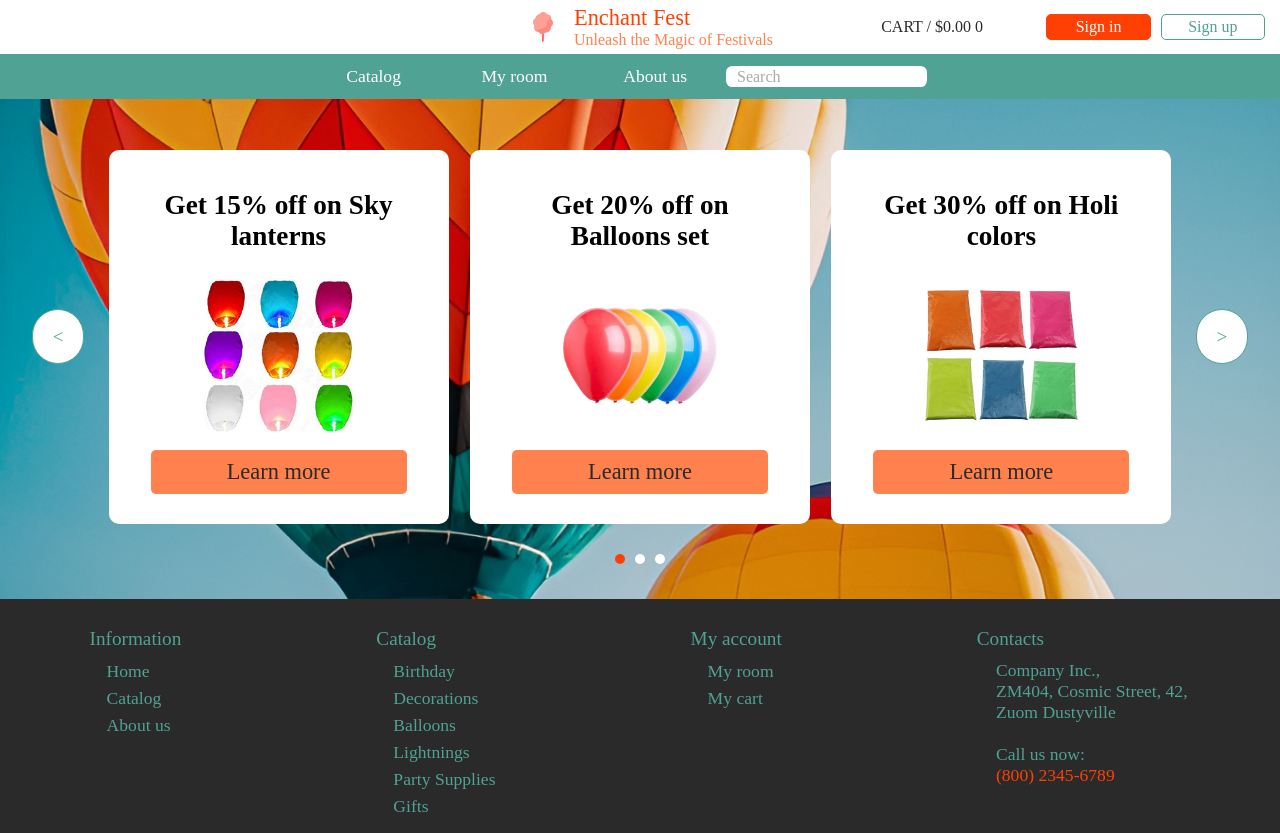
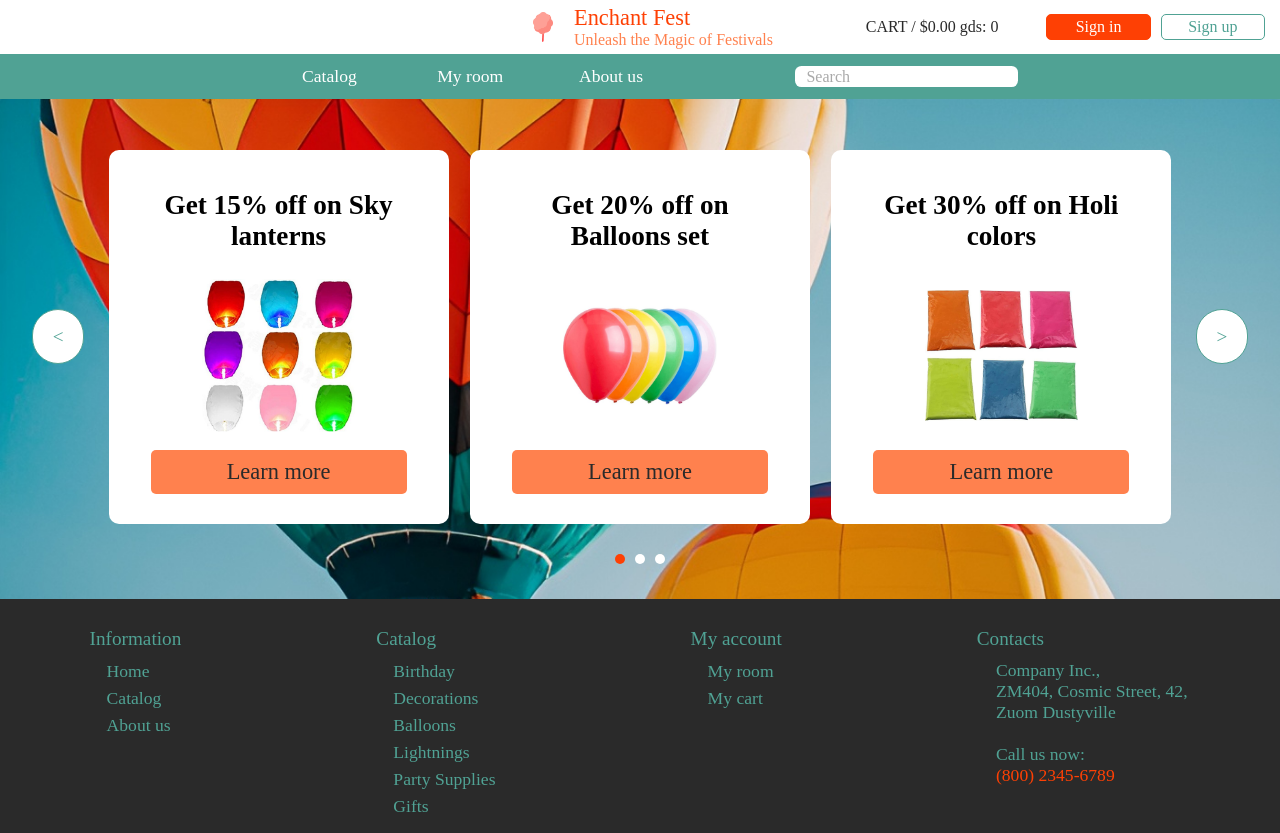
Before and after one commit to Elina-nep/eCommerce-Application, a React (Create React App) app: page / in a window 1280 px wide. Built offline with nearby package versions, Linux system fonts and the light colour scheme; no server answers; a web font is replaced by a local one.

Commit message:
feat: burger menu

```diff
--- a/src/components/header/head/Head.scss
+++ b/src/components/header/head/Head.scss
@@ -12,7 +12,7 @@
   position: relative;
   width: 60%;
   left: 40%;
-  @media (min-width: 390px) and (max-width: 575px) {
+  @media (min-width: 210px) and (max-width: 575px) {
     left: 0;
     display: flex;
     flex-direction: row;
@@ -38,7 +38,7 @@
 
 .logo-img {
   width: 20px;
-  @media (min-width: 390px) and (max-width: 576px) {
+  @media (min-width: 210px) and (max-width: 576px) {
     width: 68%;
   }
   @media (min-width: 576px) and (max-width: 768px) {
@@ -63,7 +63,7 @@
 .store-title {
   width: 80%;
   font-size: var(--font-large);
-  @media (min-width: 390px) and (max-width: 768px) {
+  @media (min-width: 210px) and (max-width: 768px) {
     font-size: var(--font-small);
   }
 }
@@ -73,7 +73,7 @@
   list-style-type: none;
   text-decoration: none;
   color: var(--primary-color);
-  @media (min-width: 390px) and (max-width: 768px) {
+  @media (min-width: 210px) and (max-width: 768px) {
     width: 30%;
   }
 }
@@ -81,7 +81,7 @@
   color: var(--primary-color-light);
   font-size: var(--font-xsmall);
   display: flex;
-  @media (min-width: 390px) and (max-width: 576px) {
+  @media (min-width: 210px) and (max-width: 576px) {
     font-size: 0.8rem;
   }
   @media (min-width: 576px) and (max-width: 768px) {
@@ -97,8 +97,9 @@
   text-decoration: none;
   position: relative;
   font-size: var(--font-xsmall);
-  @media (min-width: 390px) and (max-width: 575px) {
-    margin: 0 8%;
+  @media (min-width: 210px) and (max-width: 575px) {
+    margin: 0 6%;
+    width: 28%;
   }
 }
 
@@ -107,8 +108,8 @@
   list-style-type: none;
   text-decoration: none;
   font-size: var(--font-xsmall);
-  @media (min-width: 390px) and (max-width: 575px) {
-    font-size: 0.9rem;
+  @media (min-width: 210px) and (max-width: 575px) {
+    font-size: 0.8rem;
   }
 }
 
@@ -117,7 +118,7 @@
   justify-content: space-between;
   font-size: var(--font-medium);
   width: 30%;
-  @media (min-width: 390px) and (max-width: 768px) {
+  @media (min-width: 210px) and (max-width: 768px) {
     justify-content: space-between;
   }
 }
@@ -143,7 +144,7 @@
     border: 1px solid var(--primary-color);
     color: var(--primary-color);
   }
-  @media (min-width: 390px) and (max-width: 768px) {
+  @media (min-width: 210px) and (max-width: 768px) {
     width: 42%;
   }
 }
@@ -168,7 +169,7 @@
     border: 1px solid var(--secondary-color);
     color: var(--light-color);
   }
-  @media (min-width: 390px) and (max-width: 768px) {
+  @media (min-width: 210px) and (max-width: 768px) {
     width: 42%;
   }
   @media (min-width: 576px) and (max-width: 768px) {
@@ -198,7 +199,7 @@
     border: 1px solid var(--dark-color);
     color: var(--light-color);
   }
-  @media (min-width: 390px) and (max-width: 768px) {
+  @media (min-width: 210px) and (max-width: 768px) {
     width: 68%;
     margin: 0 auto;
   }
--- a/src/components/header/head/Head.tsx
+++ b/src/components/header/head/Head.tsx
@@ -29,7 +29,7 @@ const Head: React.FC<HeadProps> = ({ cartTotal, cartItemsCount }) => {
         </Link>
         <div className="cart">
           <Link to="#">
-            CART / ${cartTotal.toFixed(2)} {cartItemsCount}
+            CART / ${cartTotal.toFixed(2)} gds: {cartItemsCount}
           </Link>
         </div>
         <div className="registration-links">
--- a/src/components/header/navigation/Navigation.scss
+++ b/src/components/header/navigation/Navigation.scss
@@ -5,9 +5,6 @@
   background: var(--secondary-color);
   color: var(--light-color);
   padding: 5px;
-  @media (min-width: 390px) and (max-width: 576px) {
-    padding: 0;
-  }
 }
 
 .nav a {
@@ -27,23 +24,33 @@
     background: var(--primary-color-light);
     border-radius: 5px;
   }
+  @media (min-width: 210px) and (max-width: 575px) {
+    text-align: left;
+    width: 4em;
+  }
 }
 
 .navigation-container {
   display: flex;
-  justify-content: space-around;
+  flex-direction: row;
   align-items: center;
+  justify-content: space-between;
   width: 60%;
-  @media (min-width: 390px) and (max-width: 576px) {
-    flex-direction: column;
+  @media (min-width: 210px) and (max-width: 575px) {
+    justify-content: space-between;
+    align-items: flex-start;
+    flex-wrap: wrap;
+    width: 90%;
+  }
+  @media (min-width: 576px) and (max-width: 767px) {
+    justify-content: space-between;
+    width: 90%;
   }
 }
 
 .menu-toggle {
   display: none;
   flex-direction: column;
-  padding: 10px;
-  margin-right: 10px;
   background-color: transparent;
   border: none;
   transition: 0.4s;
@@ -52,14 +59,14 @@
   }
   &.active {
     transform: rotate(-90deg) translate(-5px, 6px);
+    align-self: flex-start;
   }
-  @media (min-width: 390px) and (max-width: 576px) {
+  @media (min-width: 210px) and (max-width: 575px) {
     display: flex;
-
     .bar {
       width: 25px;
       height: 2px;
-      background-color: var(--dark-color);
+      background-color: var(--light-color);
       margin: 3px 0;
     }
   }
@@ -67,16 +74,20 @@
 
 .menu-links {
   display: flex;
-  flex-direction: column;
   align-items: center;
   flex-direction: row;
 
-  @media (min-width: 390px) and (max-width: 576px) {
+  @media (min-width: 210px) and (max-width: 575px) {
     display: none;
+
     &.active {
       display: flex;
       flex-direction: column;
-      width: 80%;
+      justify-self: flex-start;
+      align-items: flex-start;
+      order: 2;
+      width: 100%;
+      margin: 0.5rem 0 0.1rem 0;
     }
   }
 }
@@ -88,11 +99,14 @@
   align-items: center;
   height: calc(1.2rem + 2px);
   width: 30%;
-  @media (min-width: 390px) and (max-width: 576px) {
-    display: flex;
+  @media (min-width: 210px) and (max-width: 575px) {
+    align-self: flex-start;
     align-items: center;
-    width: 100%;
-    margin-bottom: 1rem;
+    width: 200px;
+    margin-top: 2px;
+  }
+  @media (min-width: 576px) and (max-width: 768px) {
+    width: 20%;
   }
 }
 
@@ -115,25 +129,22 @@
     border-color 0.15s ease-in-out,
     box-shadow 0.15s ease-in-out;
   appearance: none;
-}
-
-.navigation-text-field__input:disabled,
-.navigation-text-field__input[readonly] {
+  &:disabled,
+  &[readonly] {
     background-color: #f5f5f5;
     opacity: 1;
   }
-
-.navigation-text-field__input::placeholder {
+  &::placeholder {
     color: var(--dark-color);
     opacity: 0.4;
   }
-
-.navigation-text-field__input:focus {
+  &:focus {
     color: var(--dark-color);
     background-color: var(--light-color);
     border-color: #bdbdbd;
     outline: 0;
     box-shadow: 0 0 0 0.2rem rgba(158, 158, 158, 0.25);
+  }
 }
 
 .navigation-text-field__aicon {
@@ -143,7 +154,6 @@
   height: 100%;
   width: 2.5rem;
   background-color: var(--light-color);
-
   color: var(--secondary-color);
   transition: background-color 0.15s ease-in-out;
   border-top-right-radius: 0.4rem;
--- a/src/components/header/navigation/Navigation.tsx
+++ b/src/components/header/navigation/Navigation.tsx
@@ -25,6 +25,7 @@ export function Navigation() {
           <Link to="#">Catalog</Link>
           <Link to="#">My room</Link>
           <Link to="#">About us</Link>
+        </div>
         <div className="navigation-text-field-container">
           <input
             className="navigation-text-field__input"
@@ -38,7 +39,6 @@ export function Navigation() {
           </span>
         </div>
       </div>
-      </div>
     </nav>
   );
 }
```
Lines whose indentation alone changed are shown as unchanged.
